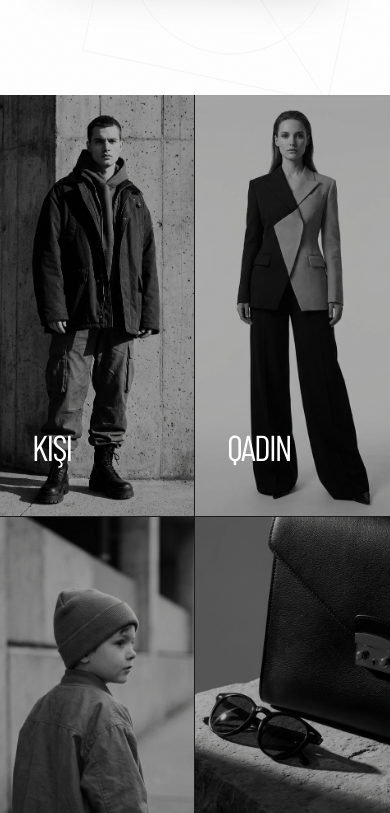
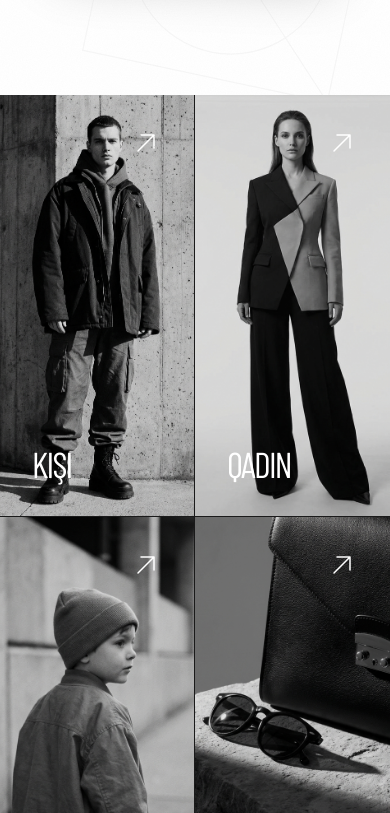
Before and after one commit to farellb/farell-dev, a Next.js app: page / in a window 390 px wide. Shown: the part 3991-4804 px from the top of the page. Built offline with nearby package versions, Linux system fonts and the light colour scheme; a web font is replaced by a local one.

Commit message:
fix: CategoryGrid mobil hover düzəlişi

```diff
--- a/src/components/landing/CategoryGrid.tsx
+++ b/src/components/landing/CategoryGrid.tsx
@@ -65,14 +65,14 @@ export function CategoryGrid() {
                                 quality={75}
                             />
 
-                            <div className="absolute inset-0 bg-black/30 group-hover:bg-black/10 transition-colors duration-500" />
+                            <div className="absolute inset-0 bg-black/10 md:bg-black/30 group-hover:bg-black/10 transition-colors duration-500" />
                         </div>
 
 
                         <div className="absolute inset-0 z-10 flex flex-col justify-between p-8 md:p-12">
 
 
-                            <div className="self-end opacity-0 group-hover:opacity-100 transition-all duration-500 transform translate-y-4 group-hover:translate-y-0 text-white">
+                            <div className="self-end opacity-100 md:opacity-0 group-hover:opacity-100 transition-all duration-500 transform translate-y-0 md:translate-y-4 group-hover:translate-y-0 text-white">
                                 <ArrowUpRight size={32} weight="light" />
                             </div>
 
@@ -81,7 +81,7 @@ export function CategoryGrid() {
                                 <h2 className="text-4xl lg:text-5xl font-normal uppercase tracking-tighter text-white">
                                     {category.label}
                                 </h2>
-                                <div className="h-px w-0 group-hover:w-full bg-white mt-4 transition-all duration-700 ease-in-out" />
+                                <div className="hidden md:block h-px w-0 group-hover:w-full bg-white mt-4 transition-all duration-700 ease-in-out" />
                             </div>
                         </div>
                     </Link>
--- a/src/components/landing/VisionSection.tsx
+++ b/src/components/landing/VisionSection.tsx
@@ -13,7 +13,6 @@ export default function VisionSection() {
             const { top, height } = containerRef.current.getBoundingClientRect();
             const windowHeight = window.innerHeight;
 
-
             const scrollDistance = height - windowHeight;
             const scrolled = -top;
 
@@ -28,7 +27,6 @@ export default function VisionSection() {
         return () => window.removeEventListener("scroll", handleScroll);
     }, []);
 
-
     const leftY = (1 - progress) * -100;
     const rightY = (1 - progress) * 100;
     const centerScale = 0.8 + (progress * 0.2);
@@ -40,9 +38,8 @@ export default function VisionSection() {
         <section ref={containerRef} className="relative w-full h-[250vh] bg-black">
             <div className="sticky top-0 w-full h-screen overflow-hidden flex flex-col md:flex-row pt-20 lg:pt-24">
 
-
                 <div
-                    className="w-full md:w-1/3 h-full relative border-r border-white/10 transition-transform duration-75 ease-linear will-change-transform"
+                    className="w-full md:w-1/3 h-full relative border-r border-white/10 transition-transform duration-300 ease-out will-change-transform"
                     style={{ transform: `translateY(${leftY}%)` }}
                 >
                     <Image src="/texture.png" alt="Texture" fill className="object-cover opacity-80" loading="lazy" quality={70} sizes="(max-width: 768px) 100vw, 33vw" />
@@ -54,9 +51,8 @@ export default function VisionSection() {
                     </div>
                 </div>
 
-
                 <div
-                    className="w-full md:w-1/3 h-full relative border-r border-white/10 z-10 flex items-center justify-center"
+                    className="w-full md:w-1/3 h-full relative border-r border-white/10 z-10 flex items-center justify-center transition-all duration-300 ease-out will-change-transform"
                     style={{
                         transform: `scale(${centerScale})`,
                         opacity: centerOpacity
@@ -72,9 +68,8 @@ export default function VisionSection() {
                     </div>
                 </div>
 
-
                 <div
-                    className="w-full md:w-1/3 h-full relative transition-transform duration-75 ease-linear will-change-transform"
+                    className="w-full md:w-1/3 h-full relative transition-transform duration-300 ease-out will-change-transform"
                     style={{ transform: `translateY(${rightY}%)` }}
                 >
                     <Image src="/structure.png" alt="Architecture" fill className="object-cover opacity-80" loading="lazy" quality={70} sizes="(max-width: 768px) 100vw, 33vw" />
@@ -88,7 +83,6 @@ export default function VisionSection() {
 
             </div>
 
-
             <div className={`absolute bottom-10 left-1/2 -translate-x-1/2 text-white/50 text-sm tracking-[0.5em] transition-opacity duration-500 whitespace-nowrap ${progress > 0.9 ? 'opacity-0' : 'opacity-100'}`}>
                 BİRLƏŞDİRMƏK ÜÇÜN SÜRÜŞDÜR
             </div>
--- a/src/components/layout/Footer.tsx
+++ b/src/components/layout/Footer.tsx
@@ -131,7 +131,7 @@ export function Footer() {
                     </h4>
                     <div className="flex items-center gap-5">
                         {/* Instagram */}
-                        <a href="https://instagram.com" target="_blank" rel="noopener noreferrer" className="text-neutral-600 hover:text-black transition-colors">
+                        <a href="https://instagram.com/farell_brooklyn" target="_blank" rel="noopener noreferrer" className="text-neutral-600 hover:text-black transition-colors">
                             <svg className="w-6 h-6 md:w-7 md:h-7" fill="currentColor" viewBox="0 0 24 24">
                                 <path d="M12 2.163c3.204 0 3.584.012 4.85.07 3.252.148 4.771 1.691 4.919 4.919.058 1.265.069 1.645.069 4.849 0 3.205-.012 3.584-.069 4.849-.149 3.225-1.664 4.771-4.919 4.919-1.266.058-1.644.07-4.85.07-3.204 0-3.584-.012-4.849-.07-3.26-.149-4.771-1.699-4.919-4.92-.058-1.265-.07-1.644-.07-4.849 0-3.204.013-3.583.07-4.849.149-3.227 1.664-4.771 4.919-4.919 1.266-.057 1.645-.069 4.849-.069zm0-2.163c-3.259 0-3.667.014-4.947.072-4.358.2-6.78 2.618-6.98 6.98-.059 1.281-.073 1.689-.073 4.948 0 3.259.014 3.668.072 4.948.2 4.358 2.618 6.78 6.98 6.98 1.281.058 1.689.072 4.948.072 3.259 0 3.668-.014 4.948-.072 4.354-.2 6.782-2.618 6.979-6.98.059-1.28.073-1.689.073-4.948 0-3.259-.014-3.667-.072-4.947-.196-4.354-2.617-6.78-6.979-6.98-1.281-.059-1.69-.073-4.949-.073zm0 5.838c-3.403 0-6.162 2.759-6.162 6.162s2.759 6.163 6.162 6.163 6.162-2.759 6.162-6.163c0-3.403-2.759-6.162-6.162-6.162zm0 10.162c-2.209 0-4-1.79-4-4 0-2.209 1.791-4 4-4s4 1.791 4 4c0 2.21-1.791 4-4 4zm6.406-11.845c-.796 0-1.441.645-1.441 1.44s.645 1.44 1.441 1.44c.795 0 1.439-.645 1.439-1.44s-.644-1.44-1.439-1.44z" />
                             </svg>
```
